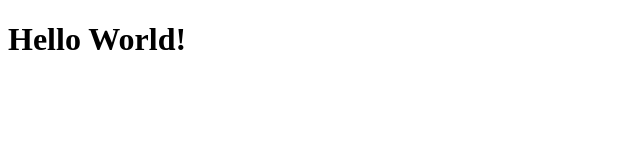
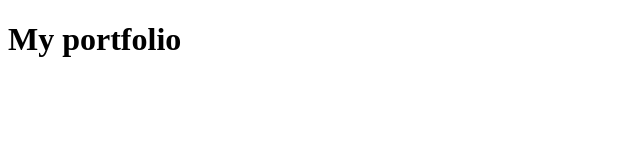
Before and after one commit to sekiseiT/portfolio, a plain HTML site: page index.html in a window 1280 px wide. Shown: the whole page, without its empty margins (0-640 px from the left). Drawn offline with Linux system fonts and the light colour scheme.

Commit message:
Update index.html

```diff
--- a/index.html
+++ b/index.html
@@ -3,6 +3,6 @@
 <head>
 </head>
 <body>
-<h1>Hello World!</h1>
+<h1>My portfolio</h1>
 </body>
 </html>
```
